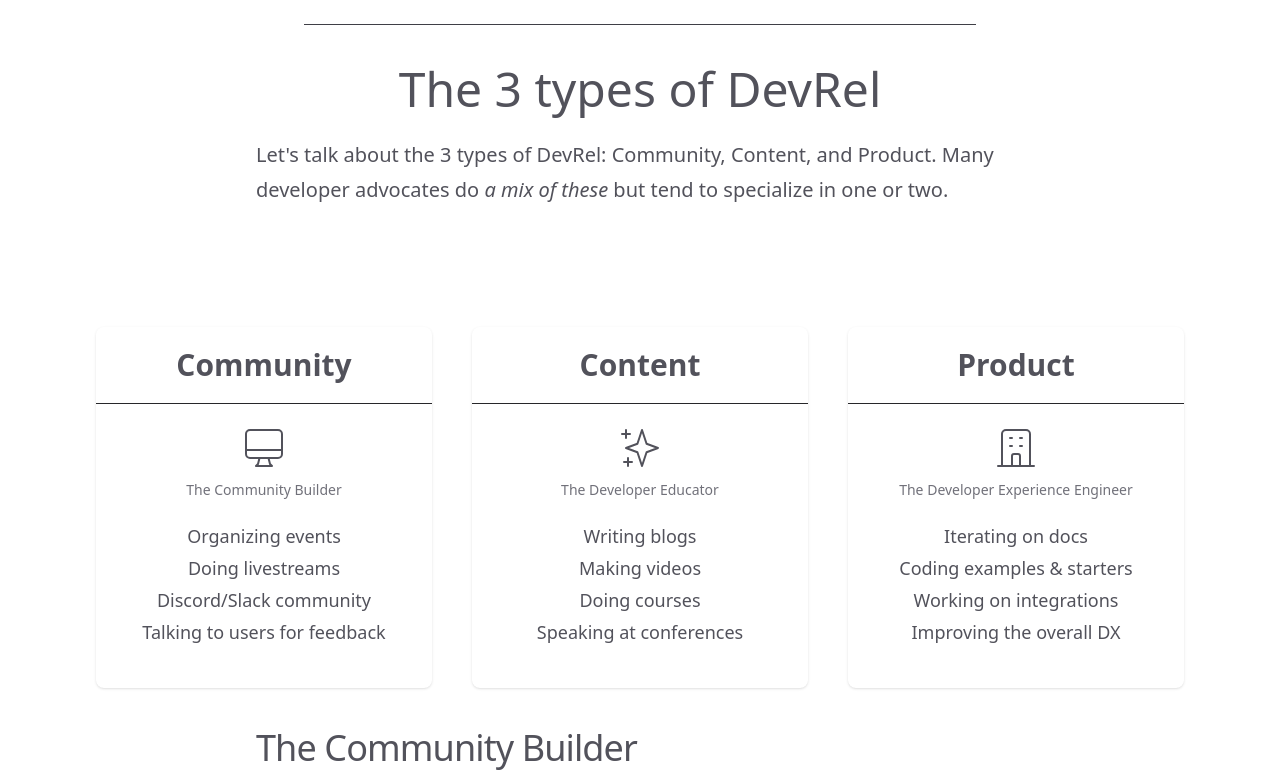
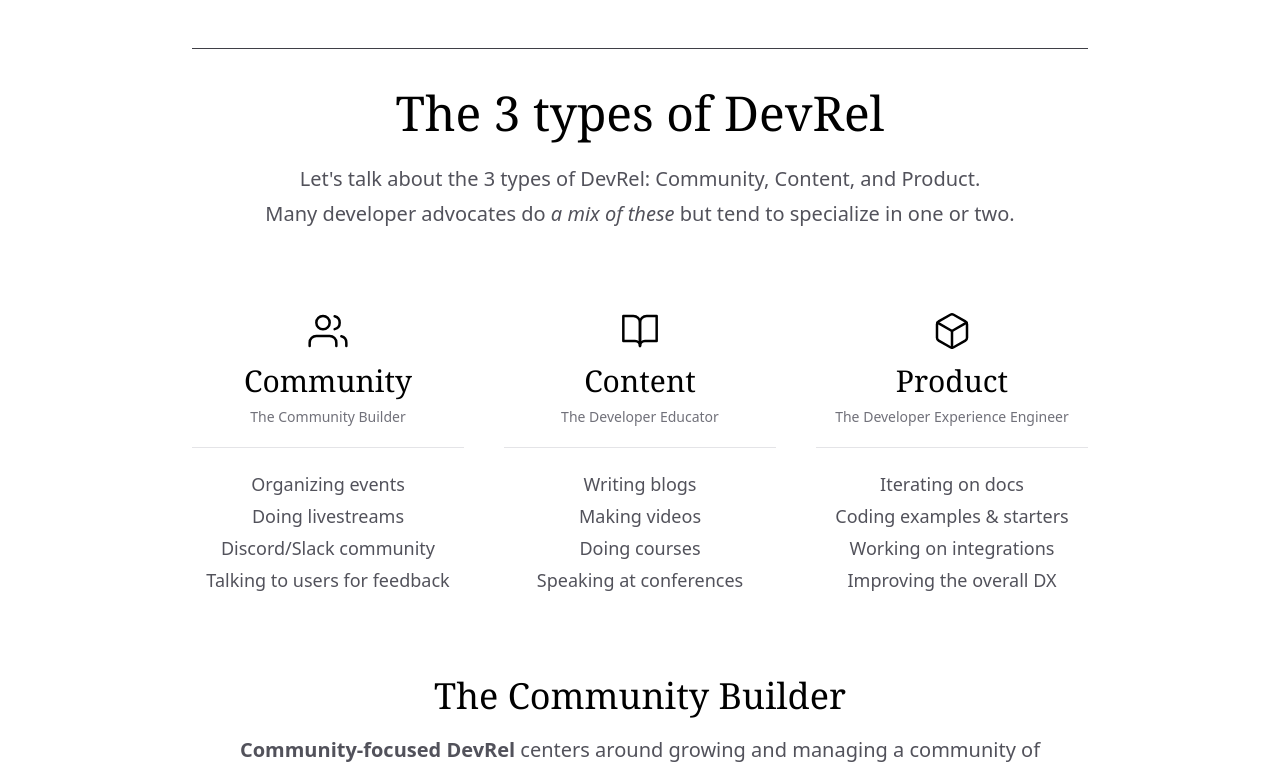
Before and after one commit to Nutlope/whatisdevrel, a Next.js app: page / in a window 1280 px wide. Shown: the part 540-1315 px from the top of the page. Built offline with nearby package versions, Linux system fonts and the light colour scheme.

Commit message:
Better, more dynamic pillars

```diff
--- a/components/DevRelPillars.js
+++ b/components/DevRelPillars.js
@@ -3,24 +3,22 @@ import ThreePillars from "./ThreePillars";
 /* eslint-disable react/no-unescaped-entities */
 export default function DevRelPillars() {
   return (
-    <>
-      <div className="mx-auto max-w-3xl">
-        <div className="mx-auto mt-14 max-w-2xl border-t border-gray-700 pt-6"></div>
-        <h1 className="mt-4 mb-6 w-full text-center text-3xl dark:text-white  md:text-5xl">
-          The 3 types of DevRel
-        </h1>
-        <p className="mt-4 mb-4 dark:text-[#bfbfbf]">
-          Let's talk about the 3 types of DevRel: Community, Content, and
-          Product. Many developer advocates do{" "}
-          <span className="italic">a mix of these</span> but tend to specialize
-          in one or two.{" "}
-        </p>
-      </div>
+    <section className="container border-t border-gray-700 pt-6 text-center">
+      <h2 className="title mt-4 mb-6 text-3xl md:text-5xl">
+        The 3 types of DevRel
+      </h2>
+      <p className="my-4">
+        Let's talk about the 3 types of DevRel: Community, Content, and Product.
+        <br />
+        Many developer advocates do{" "}
+        <span className="italic">a mix of these</span> but tend to specialize in
+        one or two.
+      </p>
       <ThreePillars />
-      <div className="mx-auto mt-10 max-w-3xl text-left">
-        <h2 className="mb-4 text-3xl tracking-tight dark:text-white sm:text-4xl">
+      <div className="mt-10">
+        <h3 className="title mb-4 text-3xl sm:text-4xl">
           The Community Builder
-        </h2>
+        </h3>
         <p className="dark:text-[#bfbfbf]">
           <span className="font-bold">Community-focused DevRel</span> centers
           around growing and managing a community of developers. This is usually
@@ -31,9 +29,9 @@ export default function DevRelPillars() {
           other events.
         </p>
 
-        <h2 className="mb-4 mt-8 text-3xl  tracking-tight dark:text-white sm:text-4xl">
+        <h3 className="title mb-4 mt-8 text-3xl sm:text-4xl">
           The Developer Educator
-        </h2>
+        </h3>
         <p className="dark:text-[#bfbfbf]">
           <span className="font-bold">Content-focused DevRel</span> is about
           spreading awareness about a product through written and spoken
@@ -43,9 +41,9 @@ export default function DevRelPillars() {
           new feature launches.
         </p>
 
-        <h2 className="mb-4 mt-8 text-3xl  tracking-tight dark:text-white sm:text-4xl">
+        <h3 className="title mb-4 mt-8 text-3xl sm:text-4xl">
           The DX Engineer
-        </h2>
+        </h3>
 
         <p className="dark:text-[#bfbfbf]">
           <span className="font-bold">Product-focused DevRel</span> is about
@@ -57,6 +55,6 @@ export default function DevRelPillars() {
           and integrations.
         </p>
       </div>
-    </>
+    </section>
   );
 }
--- a/components/ThreePillars.js
+++ b/components/ThreePillars.js
@@ -1,130 +1,69 @@
+const pillarsOfDevRel = [
+  {
+    name: "Community",
+    icon: `<svg data-testid="geist-icon" fill="none" height="40" shape-rendering="geometricPrecision" stroke="currentColor" stroke-linecap="round" stroke-linejoin="round" stroke-width="1.5" viewBox="0 0 24 24" width="40" style="color:var(--geist-foreground)"><path d="M17 21v-2a4 4 0 00-4-4H5a4 4 0 00-4 4v2"/><circle cx="9" cy="7" r="4"/><path d="M23 21v-2a4 4 0 00-3-3.87"/><path d="M16 3.13a4 4 0 010 7.75"/></svg>`,
+    persona: "The Community Builder",
+    responsibilities: [
+      "Organizing events",
+      "Doing livestreams",
+      "Discord/Slack community",
+      "Talking to users for feedback",
+    ],
+  },
+  {
+    name: "Content",
+    icon: `<svg data-testid="geist-icon" fill="none" height="40" shape-rendering="geometricPrecision" stroke="currentColor" stroke-linecap="round" stroke-linejoin="round" stroke-width="1.5" viewBox="0 0 24 24" width="40" style="color:var(--geist-foreground)"><path d="M2 3h6a4 4 0 014 4v14a3 3 0 00-3-3H2z"/><path d="M22 3h-6a4 4 0 00-4 4v14a3 3 0 013-3h7z"/></svg>`,
+    persona: "The Developer Educator",
+    responsibilities: [
+      "Writing blogs",
+      "Making videos",
+      "Doing courses",
+      "Speaking at conferences",
+    ],
+  },
+  {
+    name: "Product",
+    icon: `<svg data-testid="geist-icon" fill="none" height="40" shape-rendering="geometricPrecision" stroke="currentColor" stroke-linecap="round" stroke-linejoin="round" stroke-width="1.5" viewBox="0 0 24 24" width="40" style="color:var(--geist-foreground)"><path d="M21 16V8a2 2 0 00-1-1.73l-7-4a2 2 0 00-2 0l-7 4A2 2 0 003 8v8a2 2 0 001 1.73l7 4a2 2 0 002 0l7-4A2 2 0 0021 16z"/><path d="M3.27 6.96L12 12.01l8.73-5.05"/><path d="M12 22.08V12"/></svg>`,
+    persona: "The Developer Experience Engineer",
+    responsibilities: [
+      "Iterating on docs",
+      "Coding examples & starters",
+      "Working on integrations",
+      "Improving the overall DX",
+    ],
+  },
+];
+
 export default function ThreePillars() {
   return (
-    <div className="container mx-auto max-w-6xl px-4">
-      <div>
-        <div className="grid grid-cols-1 justify-evenly gap-10 pt-10 md:grid-cols-2 lg:grid-cols-3">
-          <div className="w-full  transform overflow-hidden rounded-lg text-center shadow transition duration-200 ease-in hover:scale-105 hover:shadow-2xl">
-            <div className="w-full border-b  border-gray-800 py-5">
-              <h2 className="text-3xl font-semibold  dark:text-white">
-                Community
-              </h2>
-            </div>
-            <div>
-              <div className="my-5">
-                <svg
-                  xmlns="http://www.w3.org/2000/svg"
-                  className="fill-stroke mx-auto h-12 w-12 "
-                  fill="none"
-                  viewBox="0 0 24 24"
-                  stroke="currentColor"
-                >
-                  <path
-                    strokeLinecap="round"
-                    strokeLinejoin="round"
-                    strokeWidth="1"
-                    d="M9.75 17L9 20l-1 1h8l-1-1-.75-3M3 13h18M5 17h14a2 2 0 002-2V5a2 2 0 00-2-2H5a2 2 0 00-2 2v10a2 2 0 002 2z"
-                  />
-                </svg>
-                <p className="pt-2 text-sm text-gray-500">
-                  The Community Builder
-                </p>
-              </div>
-              <div className="mb-10 text-lg font-light leading-8 ">
-                <ul>
-                  <li className="dark:text-[#bfbfbf]">Organizing events</li>
-                  <li className="dark:text-[#bfbfbf]">Doing livestreams</li>
-                  <li className="dark:text-[#bfbfbf]">
-                    Discord/Slack community
-                  </li>
-                  <li className="dark:text-[#bfbfbf]">
-                    Talking to users for feedback
-                  </li>
-                </ul>
-              </div>
-            </div>
+    <div className="grid grid-cols-1 justify-evenly gap-10 pt-6 md:grid-cols-2 lg:grid-cols-3">
+      {pillarsOfDevRel.map((pillar, i) => {
+        return (
+          <div
+            className="transform overflow-hidden rounded-lg py-10 text-center shadow-none transition duration-200 ease-in hover:scale-105 hover:shadow-2xl"
+            key={i}
+          >
+            {/* Icon */}
+            <div
+              className="title mb-3 flex items-center justify-center"
+              dangerouslySetInnerHTML={{ __html: pillar.icon }}
+            />
+
+            {/* Title */}
+            <h3 className="title text-3xl">{pillar.name}</h3>
+
+            {/* Persona */}
+            <p className="pt-2 text-sm text-gray-500">{pillar.persona}</p>
+
+            {/* Responsibilities */}
+            <ul className="mt-5 border-t border-gray-200 pt-5 text-lg leading-8 dark:border-gray-800 ">
+              {pillar.responsibilities.map((responsibility, i) => {
+                return <li key={i}>{responsibility}</li>;
+              })}
+            </ul>
           </div>
-          <div className="w-full transform overflow-hidden rounded-lg text-center shadow transition duration-200 ease-in hover:scale-105 hover:shadow-2xl">
-            <div className="w-full  border-b border-gray-800 py-5">
-              <h2 className="text-3xl font-semibold  dark:text-white">
-                Content
-              </h2>
-            </div>
-            <div className="">
-              <div className="my-5">
-                <svg
-                  xmlns="http://www.w3.org/2000/svg"
-                  className="fill-stroke mx-auto h-12 w-12 "
-                  fill="none"
-                  viewBox="0 0 24 24"
-                  stroke="currentColor"
-                >
-                  <path
-                    strokeLinecap="round"
-                    strokeLinejoin="round"
-                    strokeWidth="1"
-                    d="M5 3v4M3 5h4M6 17v4m-2-2h4m5-16l2.286 6.857L21 12l-5.714 2.143L13 21l-2.286-6.857L5 12l5.714-2.143L13 3z"
-                  />
-                </svg>
-                <p className="pt-2 text-sm text-gray-500">
-                  The Developer Educator
-                </p>
-              </div>
-              <div className="mb-10 text-lg font-light leading-8">
-                <ul>
-                  <li className="dark:text-[#bfbfbf]">Writing blogs</li>
-                  <li className="dark:text-[#bfbfbf]">Making videos</li>
-                  <li className="dark:text-[#bfbfbf]">Doing courses</li>
-                  <li className="dark:text-[#bfbfbf]">
-                    Speaking at conferences
-                  </li>
-                </ul>
-              </div>
-            </div>
-          </div>
-          <div className="w-full transform overflow-hidden rounded-lg text-center shadow transition duration-200 ease-in hover:scale-105 hover:shadow-2xl">
-            <div className="w-full border-b border-gray-800 py-5">
-              <h2 className="text-3xl font-semibold dark:text-white">
-                Product
-              </h2>
-            </div>
-            <div>
-              <div className="my-5">
-                <svg
-                  xmlns="http://www.w3.org/2000/svg"
-                  className="fill-stroke mx-auto h-12 w-12 "
-                  fill="none"
-                  viewBox="0 0 24 24"
-                  stroke="currentColor"
-                >
-                  <path
-                    strokeLinecap="round"
-                    strokeLinejoin="round"
-                    strokeWidth="1"
-                    d="M19 21V5a2 2 0 00-2-2H7a2 2 0 00-2 2v16m14 0h2m-2 0h-5m-9 0H3m2 0h5M9 7h1m-1 4h1m4-4h1m-1 4h1m-5 10v-5a1 1 0 011-1h2a1 1 0 011 1v5m-4 0h4"
-                  />
-                </svg>
-                <p className="pt-2 text-sm text-gray-500">
-                  The Developer Experience Engineer
-                </p>
-              </div>
-              <div className="mb-10 text-lg font-light leading-8">
-                <ul>
-                  <li className="dark:text-[#bfbfbf]">Iterating on docs</li>
-                  <li className="dark:text-[#bfbfbf]">
-                    Coding examples & starters
-                  </li>
-                  <li className="dark:text-[#bfbfbf]">
-                    Working on integrations
-                  </li>
-                  <li className="dark:text-[#bfbfbf]">
-                    Improving the overall DX
-                  </li>
-                </ul>
-              </div>
-            </div>
-          </div>
-        </div>
-      </div>
+        );
+      })}
     </div>
   );
 }
```
